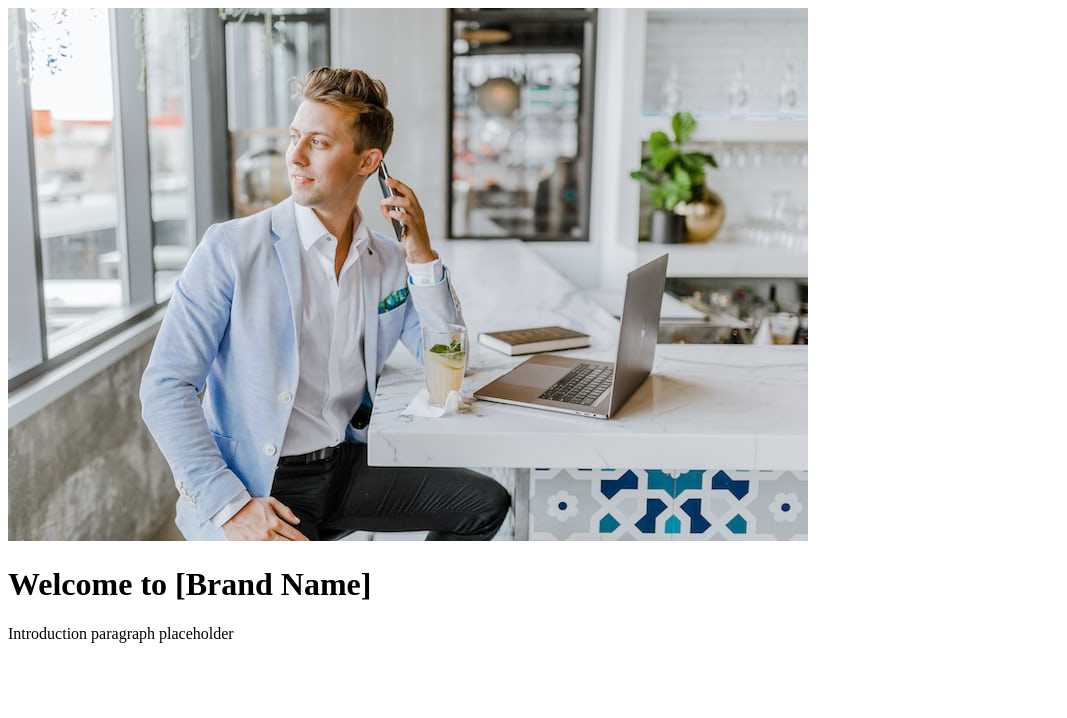
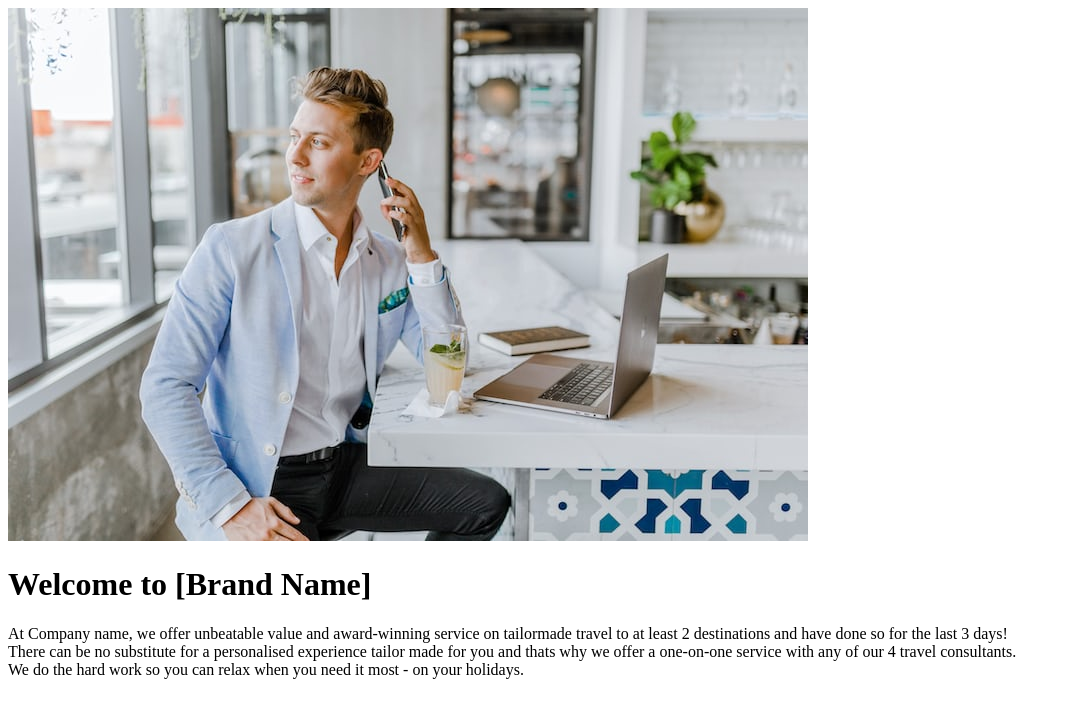
Before and after one commit to TobyLtt/Group_1_Travel_Website, a plain HTML site: page Home.html in a window 1280 px wide. Shown: the whole page, without its empty margins (0-1067 px from the left). Drawn offline with Linux system fonts and the light colour scheme.

Commit message:
wrote out introductory paragraph

```diff
--- a/Home.html
+++ b/Home.html
@@ -19,7 +19,9 @@
         <h1>Welcome to [Brand Name]</h1>
     </div>
     <div>
-        <p>Introduction paragraph placeholder</p>
+        <p>At Company name, we offer unbeatable value and award-winning service on tailormade travel to at least 2 destinations and have done so for the last 3 days!
+        <br>There can be no substitute for a personalised experience tailor made for you and thats why we offer a one-on-one service with any of our 4 travel consultants.
+        <br>We do the hard work so you can relax when you need it most - on your holidays.</p>
     </div>
 
 
```
